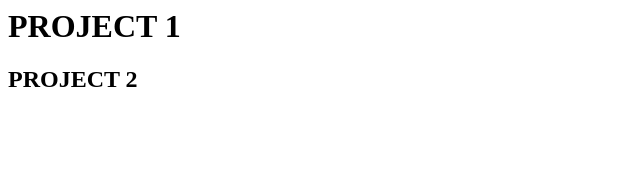
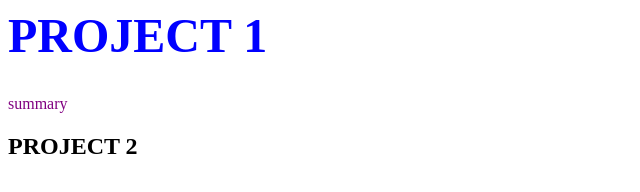
Before and after one commit to keystats/sshremote, a plain HTML site: page index.html in a window 1280 px wide. Shown: the whole page, without its empty margins (0-640 px from the left). Drawn offline with Linux system fonts and the light colour scheme.

Commit message:
full changes

```diff
--- a/index.html
+++ b/index.html
@@ -2,9 +2,14 @@
 	<head>
 		<!-- add css formart -->
 		<title>MY DATA SCIENCE LAB</title>
+<style>
+h1{color:blue;font-size:300%}
+p{color:purple}
+</style>
 	</head>
 	<body>
 		<h1>PROJECT 1</h1>
+		<p> summary</p>
 		<h2>PROJECT 2</h2>
 	</body>
 </html>
```
